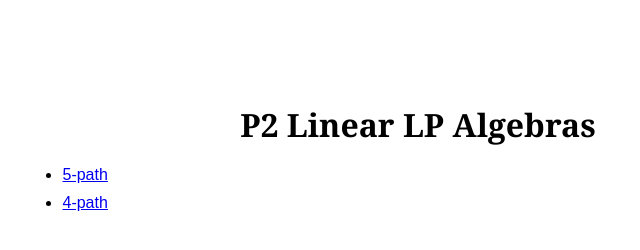
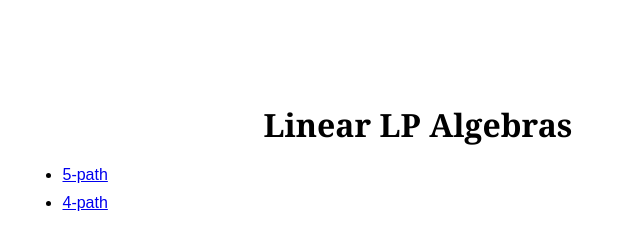
Before and after one commit to zhangsylvester/LLP, a plain HTML site: page index.html in a window 1280 px wide. Shown: the whole page, without its empty margins (222-862 px from the left). Drawn offline with nearby package versions, Linux system fonts and the light colour scheme; some packages are replaced by stand-ins of ours.

Commit message:
change title

```diff
--- a/index.html
+++ b/index.html
@@ -28,7 +28,7 @@ MathJax.Hub.Config({
 
 
   <h2>&nbsp;</h2>
-		<h1 style="text-align:center">P2 Linear LP Algebras</h1>
+		<h1 style="text-align:center">Linear LP Algebras</h1>
 	<div id="main">
 
 	<ul>
```
